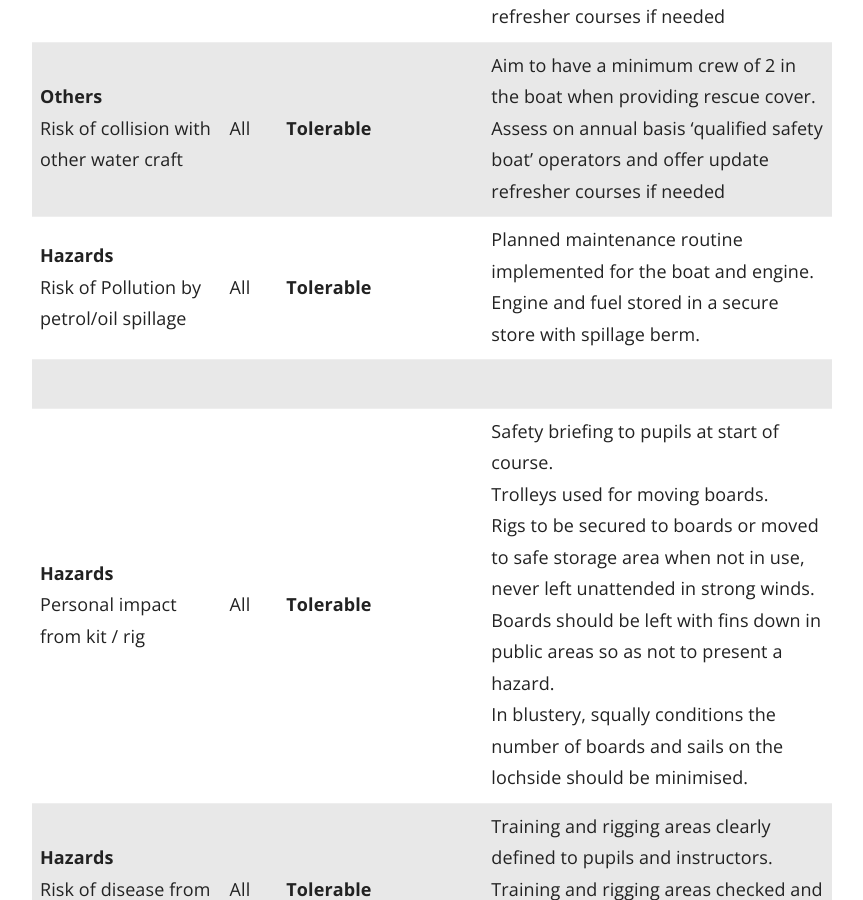
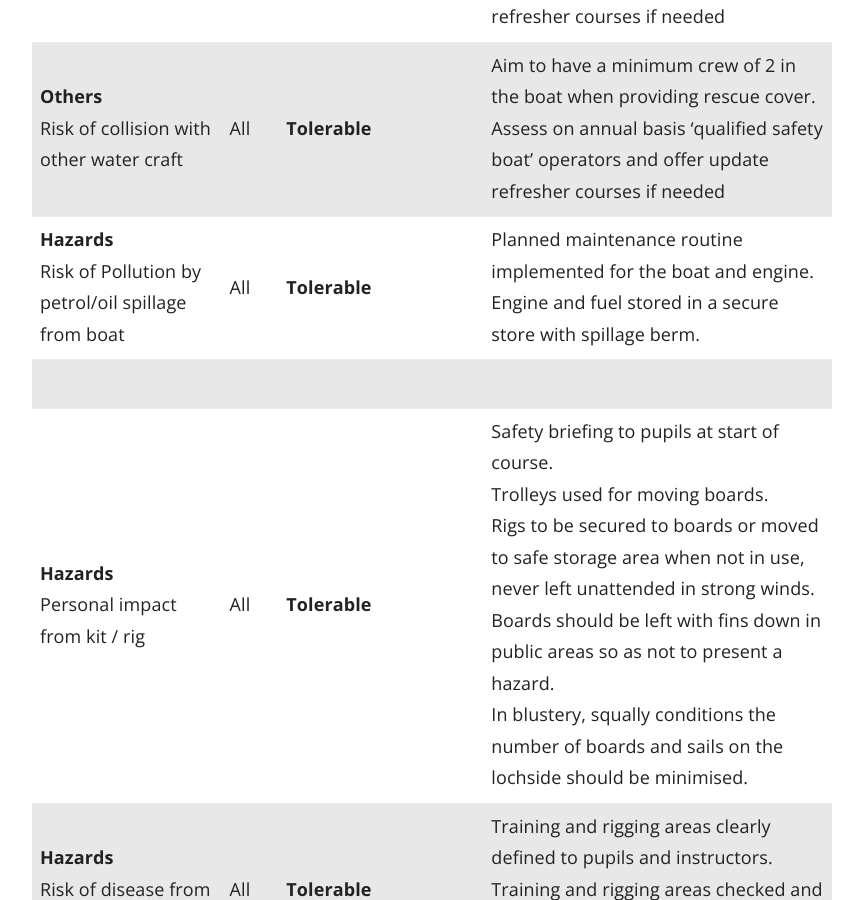
Before and after one commit to numbat70/clyde, a Jekyll site: the page built from _docs/Content/20-SUP_RISK.md, in a window 1280 px wide and 900 px high, scrolled down 2703 px. Shown: the whole window, without its empty margins (358-1221 px from the left). Built offline with Jekyll 4.4.1, drawn with Linux system fonts in a browser that asks for light colours; some of the changed text lies outside the part shown.

Commit message:
Update 20-SUP_RISK.md
mk

```diff
--- a/_docs/Content/20-SUP_RISK.md
+++ b/_docs/Content/20-SUP_RISK.md
@@ -36,7 +36,7 @@ Hazard | Who | Severity & Consequences (Potential) | ControlMeasure
 **Hazards** <br>Risk of boat running out of control if cox’n falls overboard  | All | **Trivial**<br> |  Cox’n always to use ‘Kill Cord’
 **Others** <br>Risk of running into person in the water  | All | **Tolerable**<br> | Aim to have a minimum crew of 2 in the boat when providing rescue cover. Assess on annual basis ‘qualified safety boat’ operators and offer update refresher courses if needed
 **Others** <br>Risk of collision with other water craft  | All | **Tolerable**<br> | Aim to have a minimum crew of 2 in the boat when providing rescue cover. Assess on annual basis ‘qualified safety boat’ operators and offer update refresher courses if needed
-**Hazards** <br>Risk of Pollution by petrol/oil spillage  | All | **Tolerable**<br> |  Planned maintenance routine implemented for the boat and engine. Engine and fuel stored in a secure store with spillage berm.
+**Hazards** <br>Risk of Pollution by petrol/oil spillage  from boat | All | **Tolerable**<br> |  Planned maintenance routine implemented for the boat and engine. Engine and fuel stored in a secure store with spillage berm.
   |  |  |
 **Hazards** <br>Personal impact from kit / rig  | All | **Tolerable**<br> |  Safety briefing to pupils at start of course. <br> Trolleys used for moving boards. <br>Rigs to be secured to boards or moved to safe storage area when not in use, never left unattended in strong winds. <br> Boards should be left with fins down in public areas so as not to present a hazard.<br> In blustery, squally conditions the number of boards and sails on the lochside should be minimised.
 **Hazards** <br>Risk of disease from animal excrement  | All | **Tolerable**<br> |  Training and rigging areas clearly defined to pupils and instructors. <br>Training and rigging areas checked and cleaned of excrement and sharp objects before each course
```
Also changed, not shown: other parts of _docs/Content/20-SUP_RISK.md (+1 -1 lines).
